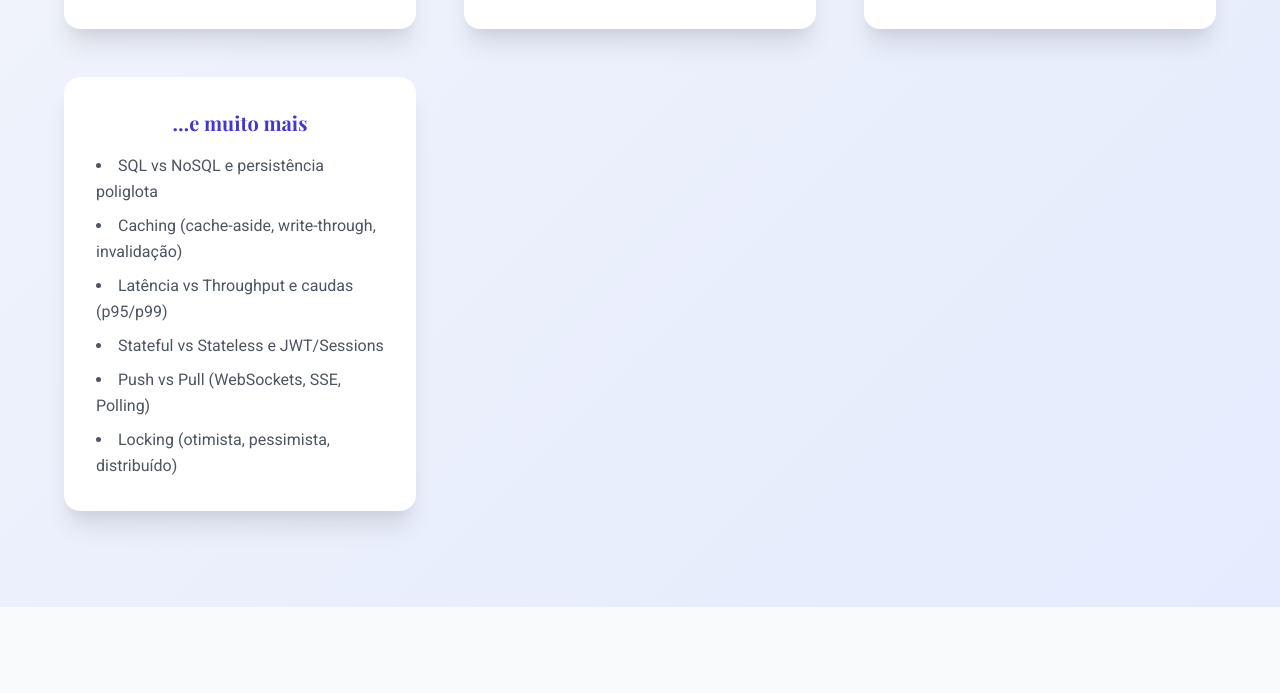
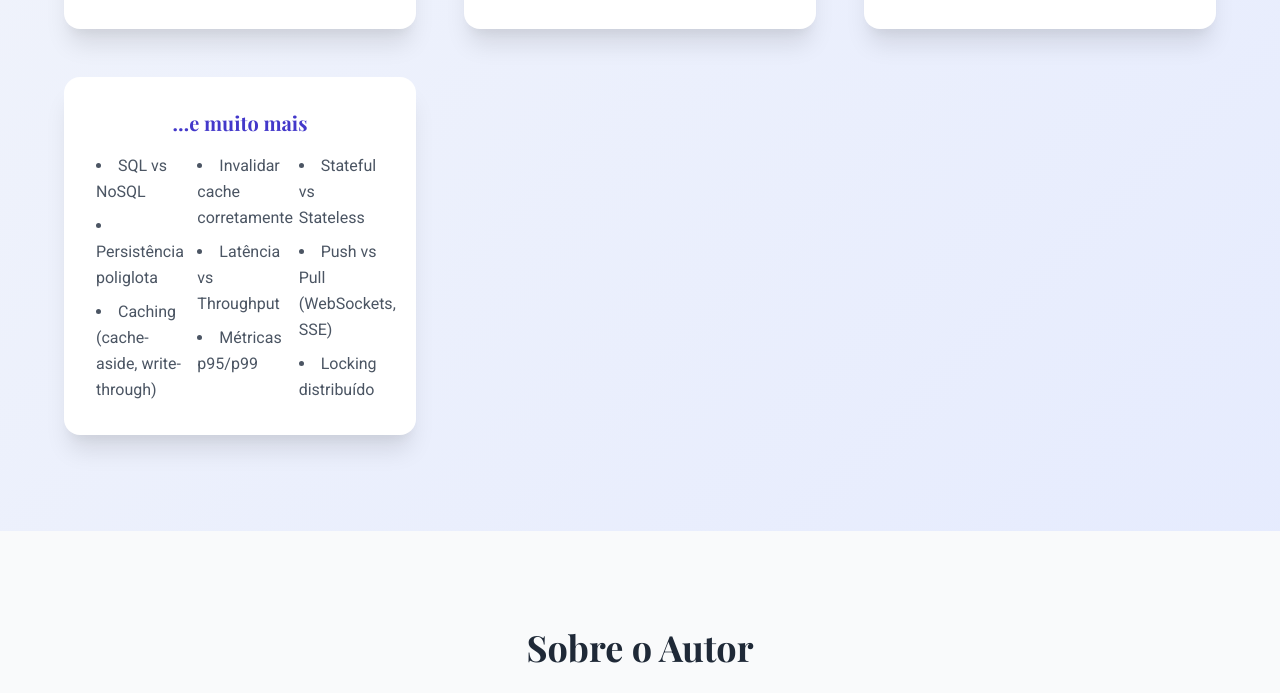
Before and after one commit to joaomellobr/ebook, a plain HTML site: page index.html in a window 1280 px wide. Shown: the part 1167-1860 px from the top of the page. Drawn offline with nearby package versions, Linux system fonts and the light colour scheme.

Commit message:
Refactor content layout in index.html

```diff
--- a/index.html
+++ b/index.html
@@ -58,17 +58,27 @@
       </div>
 
       <!-- Novo bloco -->
-      <div class="p-8 bg-white rounded-2xl shadow-xl hover:shadow-2xl transition-shadow duration-300 hover-scale">
-        <h3 class="text-xl font-semibold mb-4 text-indigo-700">…e muito mais</h3>
-        <ul class="text-gray-600 leading-relaxed text-left space-y-2 list-disc list-inside">
-          <li>SQL vs NoSQL e persistência poliglota</li>
-          <li>Caching (cache-aside, write-through, invalidação)</li>
-          <li>Latência vs Throughput e caudas (p95/p99)</li>
-          <li>Stateful vs Stateless e JWT/Sessions</li>
-          <li>Push vs Pull (WebSockets, SSE, Polling)</li>
-          <li>Locking (otimista, pessimista, distribuído)</li>
-        </ul>
-      </div>
+<div class="p-8 bg-white rounded-2xl shadow-xl hover:shadow-2xl transition-shadow duration-300 hover-scale">
+  <h3 class="text-xl font-semibold mb-4 text-indigo-700">…e muito mais</h3>
+  <div class="grid md:grid-cols-3 gap-4 text-left text-gray-600 leading-relaxed">
+    <ul class="space-y-2 list-disc list-inside">
+      <li>SQL vs NoSQL</li>
+      <li>Persistência poliglota</li>
+      <li>Caching (cache-aside, write-through)</li>
+    </ul>
+    <ul class="space-y-2 list-disc list-inside">
+      <li>Invalidar cache corretamente</li>
+      <li>Latência vs Throughput</li>
+      <li>Métricas p95/p99</li>
+    </ul>
+    <ul class="space-y-2 list-disc list-inside">
+      <li>Stateful vs Stateless</li>
+      <li>Push vs Pull (WebSockets, SSE)</li>
+      <li>Locking distribuído</li>
+    </ul>
+  </div>
+</div>
+
     </div>
   </section>
 
```
